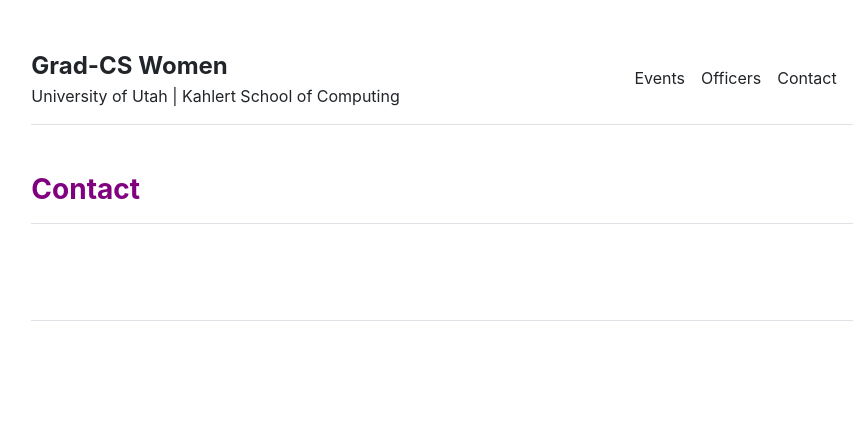
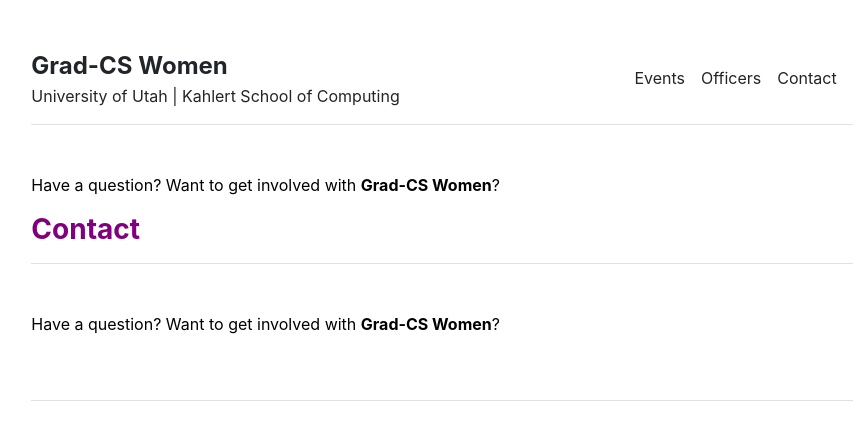
Before and after one commit to gradCSwomen-utah/gradCSwomen-utah.github.io, a Jekyll site: the page built from contact.md, in a window 1280 px wide. Shown: the top 440 px of the page, without its empty margins (198-1066 px from the left). Built offline with Jekyll 4.4.1, drawn with Linux system fonts in a browser that asks for light colours.

Commit message:
Update contact.md

```diff
--- a/contact.md
+++ b/contact.md
@@ -2,3 +2,5 @@
 layout: contact
 title: "Contact"
 ---
+
+Have a question? Want to get involved with **Grad-CS Women**?
```
